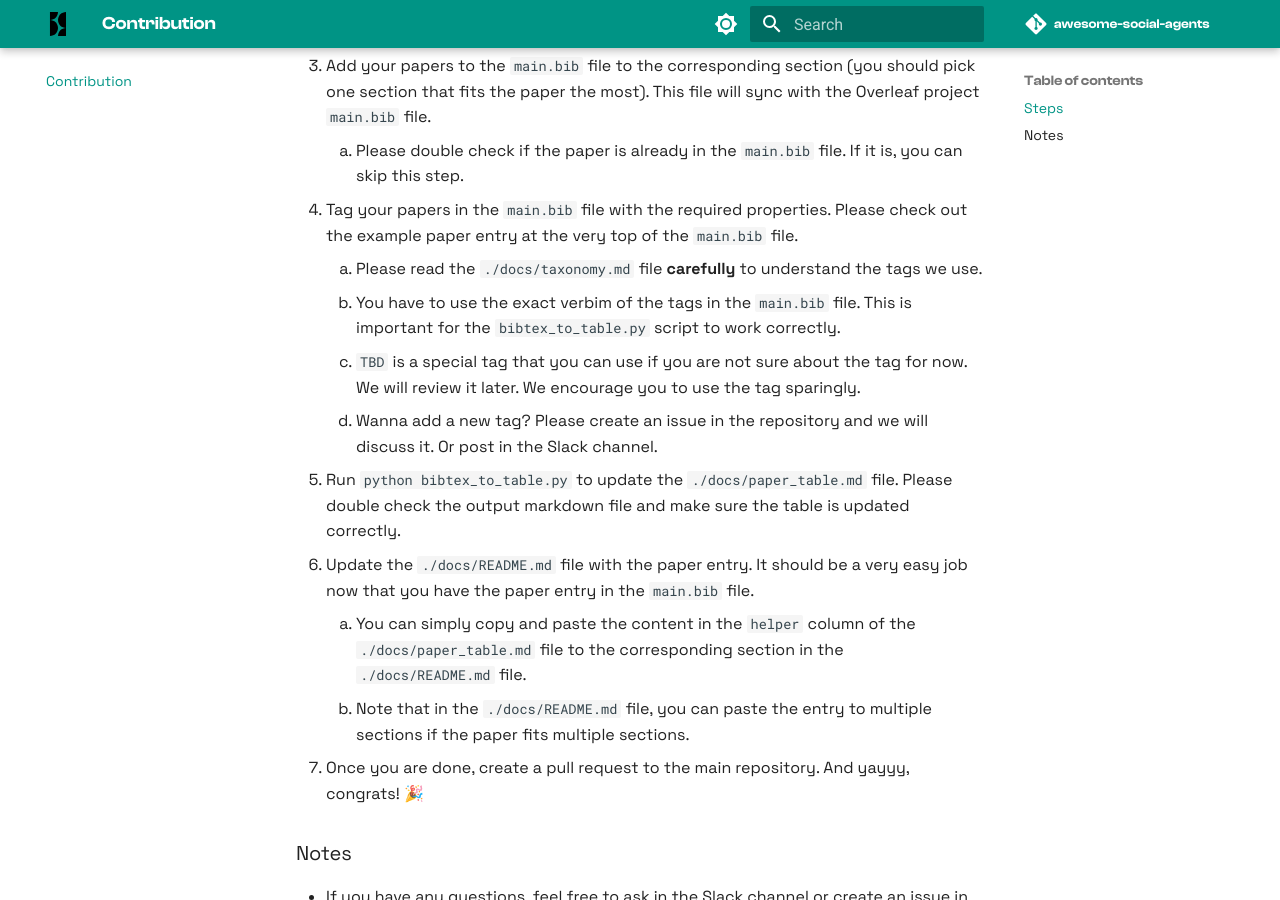
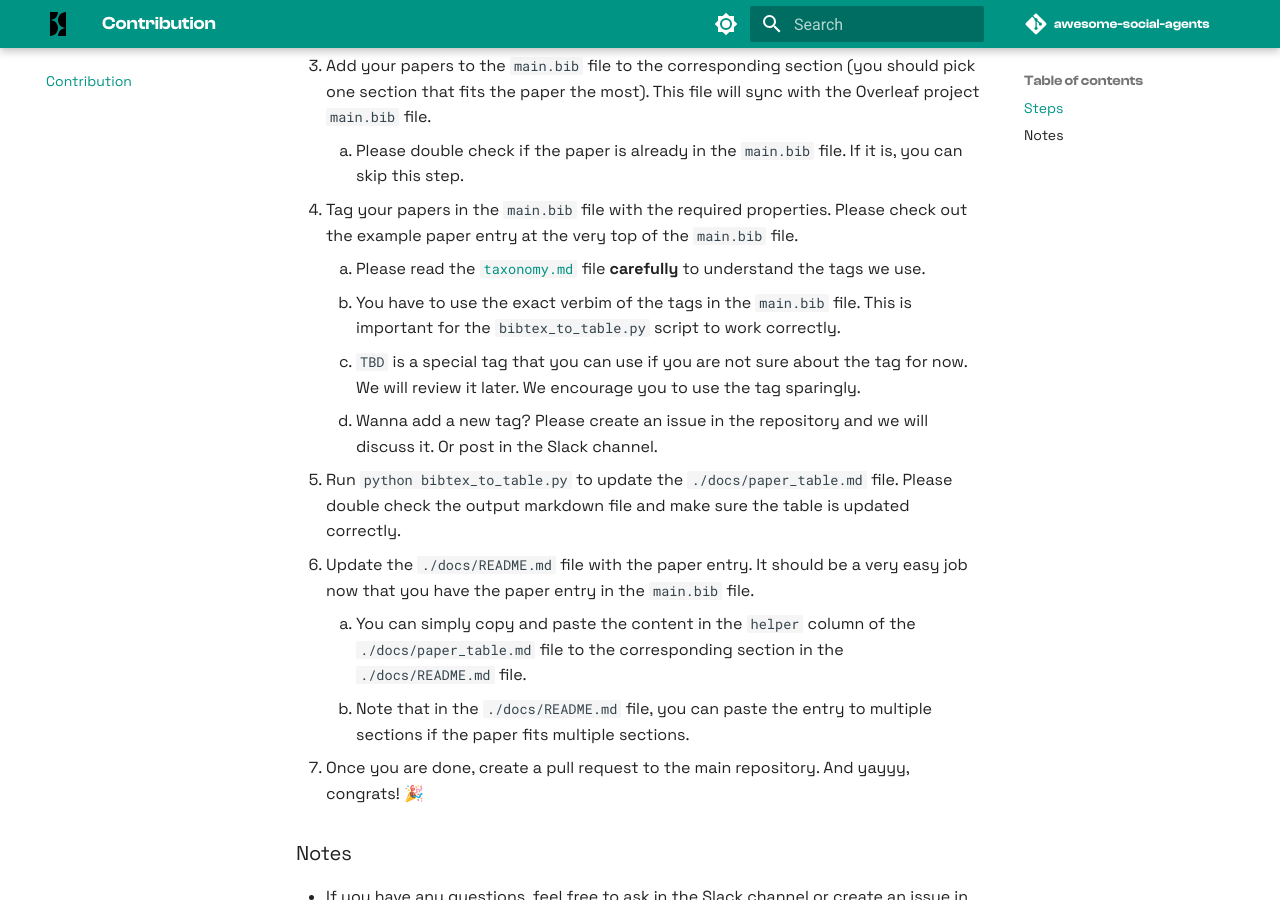
Before and after one commit to sotopia-lab/awesome-social-agents, an MkDocs documentation site: the page built from docs/contribution.md, in a window 1280 px wide and 900 px high, scrolled down 371 px. Built offline with MkDocs 1.6.1 and Material for MkDocs 9.7.7, drawn with Linux system fonts in a browser that asks for light colours; comment, search, counter and statistics services are not loaded; the version menu is left out.

Commit message:
Update contribution.md with link to taxonomy.md file

```diff
--- a/docs/contribution.md
+++ b/docs/contribution.md
@@ -7,7 +7,7 @@ Hi everyone! Thanks for the help!! Your expertise is invaluable to the community
 3. Add your papers to the `main.bib` file to the corresponding section (you should pick one section that fits the paper the most). This file will sync with the Overleaf project `main.bib` file.
     1. Please double check if the paper is already in the `main.bib` file. If it is, you can skip this step.
 4. Tag your papers in the `main.bib` file with the required properties. Please check out the example paper entry at the very top of the `main.bib` file.
-    1. Please read the `./docs/taxonomy.md` file **carefully** to understand the tags we use.
+    1. Please read the [`taxonomy.md`](./docs/taxonomy.md) file **carefully** to understand the tags we use.
     2. You have to use the exact verbim of the tags in the `main.bib` file. This is important for the `bibtex_to_table.py` script to work correctly.
     3. `TBD` is a special tag that you can use if you are not sure about the tag for now. We will review it later. We encourage you to use the tag sparingly.
     4. Wanna add a new tag? Please create an issue in the repository and we will discuss it. Or post in the Slack channel.
```
